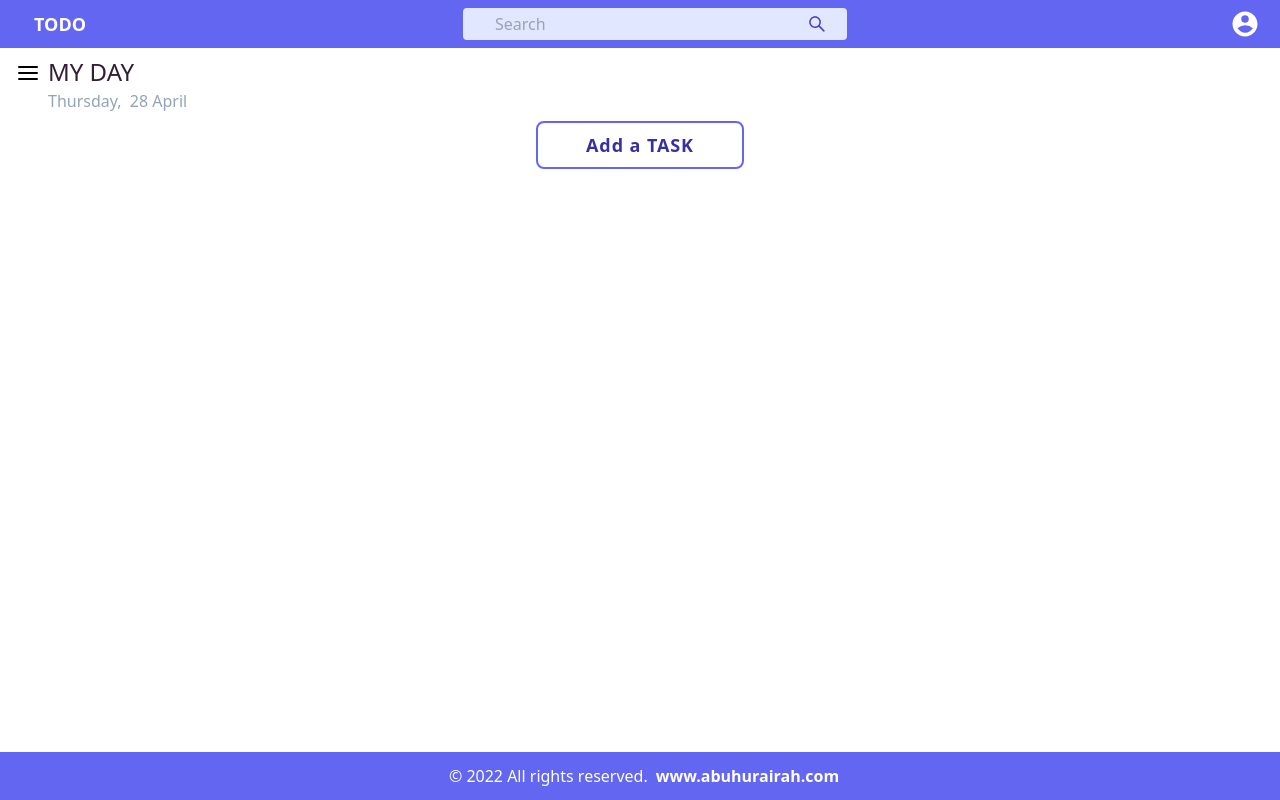
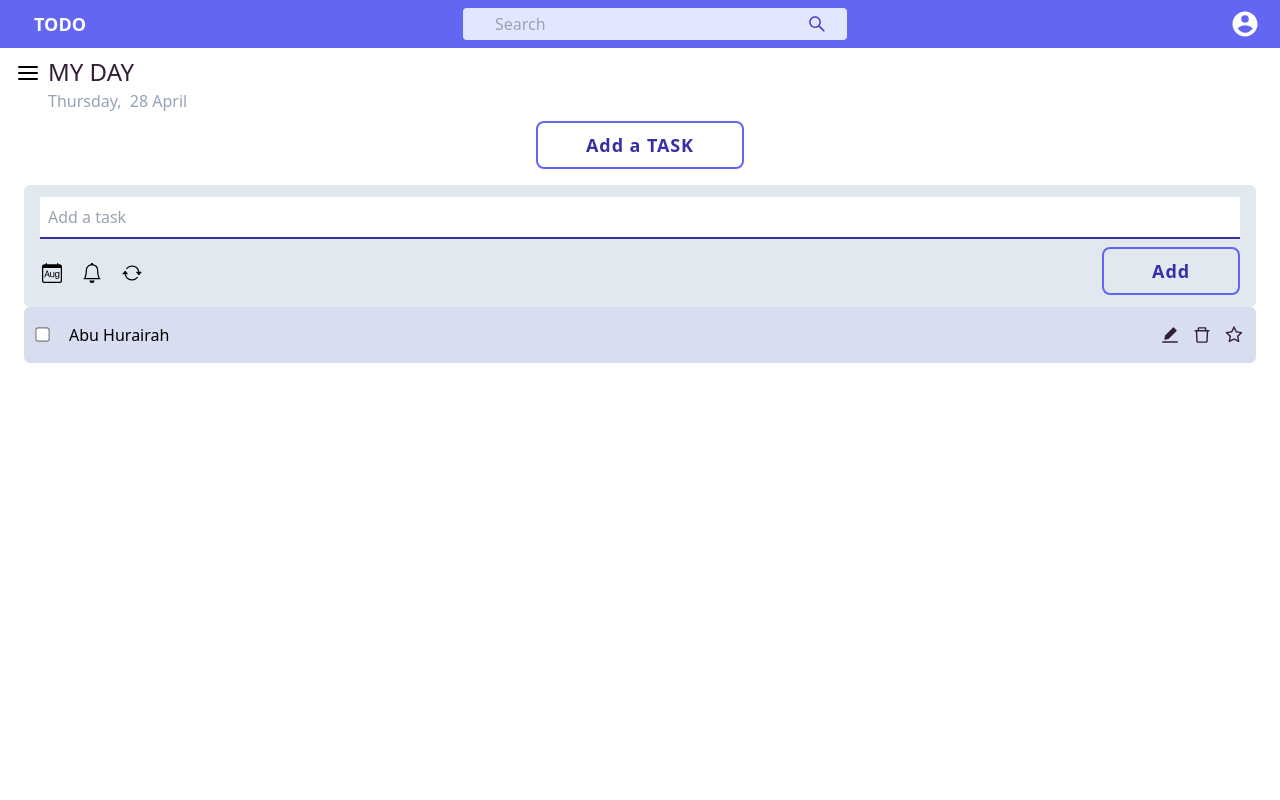
Before and after one commit to AbuHurairah127/todo-by-abu-hurairah, a React (Create React App) app: page / in a window 1280 px wide. Built offline with nearby package versions, Linux system fonts and the light colour scheme.

Commit message:
Todo List Styling Done

```diff
--- a/src/components/addTodo/AddTodo.js
+++ b/src/components/addTodo/AddTodo.js
@@ -13,15 +13,15 @@ const AddTodo = () => {
       <div className="flex justify-between flex-row items-center">
         <div className="text-2xl cursor-pointer mt-2">
           <BsCalendarMonth
-            className="inline p-0.5 rounded-sm hover:border-2 hover:border-slate-300 hover:bg-slate-300"
+            className="inline p-0.5 rounded-sm hover:fill-blue-600"
             title="Add a due date"
           ></BsCalendarMonth>
           <BsBell
-            className="inline ml-4 p-0.5 rounded-sm hover:border-2 hover:border-slate-300 hover:bg-slate-300"
+            className="inline ml-4 p-0.5 rounded-sm hover:fill-blue-600"
             title="Remind me"
           ></BsBell>
           <BsArrowRepeat
-            className="inline ml-4 p-0.5 rounded-sm hover:border-2 hover:border-slate-300 hover:bg-slate-300"
+            className="inline ml-4 p-0.5 rounded-sm hover:fill-blue-600"
             title="Repeat"
           ></BsArrowRepeat>
         </div>
--- a/src/components/todoList/TodoList.js
+++ b/src/components/todoList/TodoList.js
@@ -0,0 +1,40 @@
+import React from "react";
+import { AiOutlineStar, AiFillEdit, AiOutlineDelete } from "react-icons/ai";
+const TodoList = () => {
+  return (
+    <div className="mx-6 bg-[#d8ddef] cursor-pointer rounded-md h-14 flex flex-row items-center justify-between hover:bg-slate-300">
+      <div className="mx-3 ">
+        <input
+          type="checkbox"
+          className=" cursor-pointer scale-110"
+          title="Completed"
+          name="taskCompleted"
+          id="completed"
+        />
+        <span className="mx-5">Abu Hurairah</span>
+      </div>
+      <div className="mx-3 flex flex-row space-x-3 items-center">
+        <AiFillEdit
+          size="20"
+          color="#331e36"
+          title="Edit"
+          className="hover:fill-blue-700"
+        />
+        <AiOutlineDelete
+          size="20"
+          color="#331e36"
+          className="hover:fill-red-600"
+          title="Delete"
+        />
+        <AiOutlineStar
+          size="20"
+          color="#331e36"
+          className="hover:fill-blue-700"
+          title="Mark as Important"
+        />
+      </div>
+    </div>
+  );
+};
+
+export default TodoList;
--- a/src/pages/home/Home.js
+++ b/src/pages/home/Home.js
@@ -1,9 +1,9 @@
 import React from "react";
 import Button from "../../components/button/Button";
 import DayDetails from "../../components/dayDetails/DayDetails";
-import Footer from "../../components/footer/Footer";
 import Header from "../../components/header/Header";
-
+import TodoList from "../../components/todoList/TodoList";
+import AddTodo from "../../components/addTodo/AddTodo";
 const Home = () => {
   return (
     <div className="flex w-full flex-col h-screen content-center">
@@ -12,9 +12,9 @@ const Home = () => {
       <div className="block mx-auto">
         <Button label="Add a TASK" />
       </div>
-      <div className="mt-auto">
-        <Footer className="" />
-      </div>
+      <AddTodo />
+      <TodoList />
+      <div className="mt-auto"></div>
     </div>
   );
 };
```
